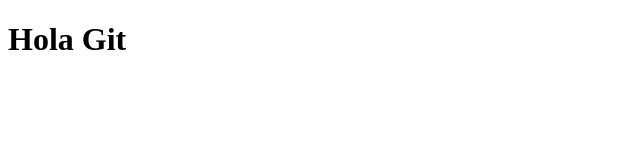
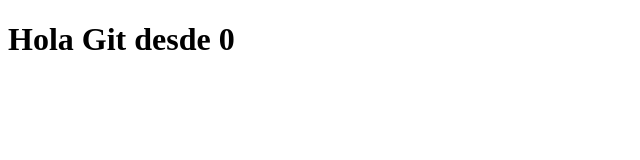
Before and after one commit to sistema72/hola-git, a plain HTML site: page index.html in a window 1280 px wide. Shown: the whole page, without its empty margins (0-640 px from the left). Drawn offline with Linux system fonts and the light colour scheme.

Commit message:
Se modifico el titulo de H1

```diff
--- a/index.html
+++ b/index.html
@@ -6,7 +6,7 @@
     <title>Demo Git</title>
 </head>
 <body>
-    <h1>Hola Git</h1>
+    <h1>Hola Git desde 0</h1>
 
 </body>
 </html>
```
